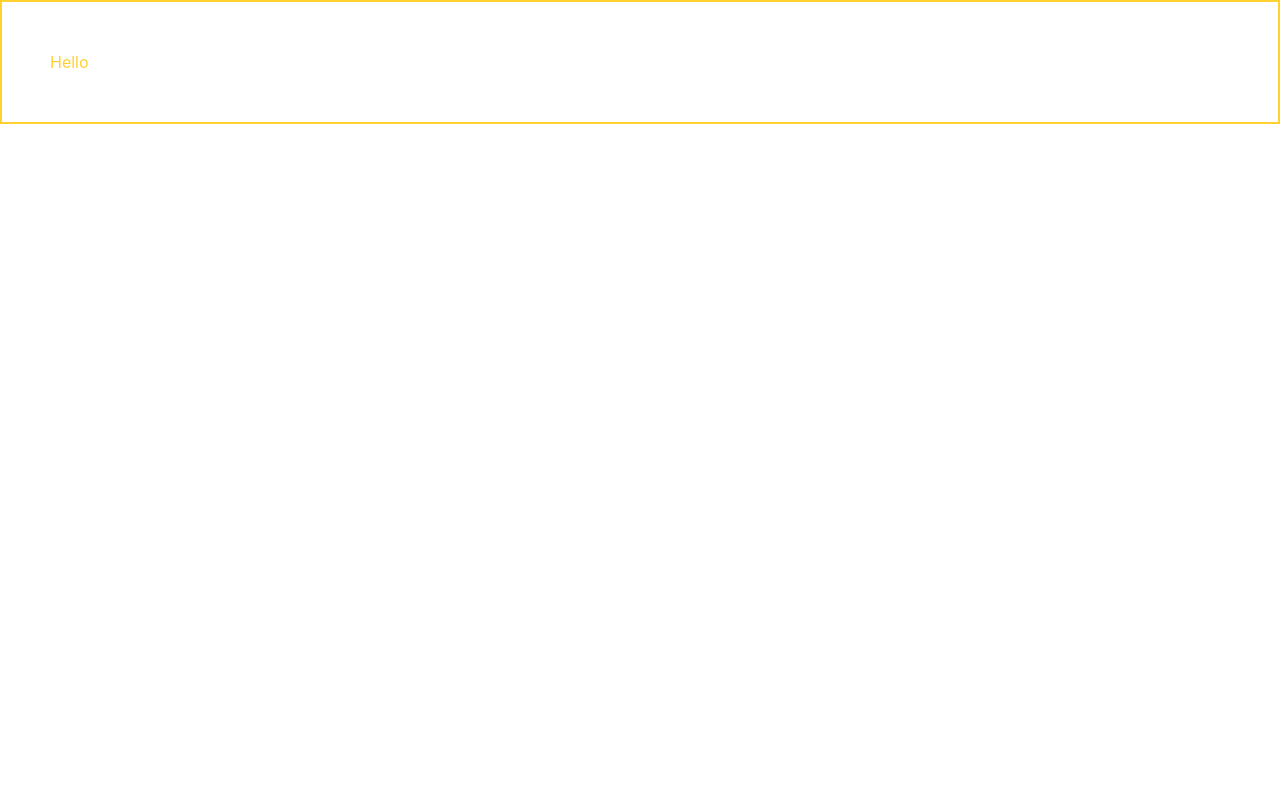
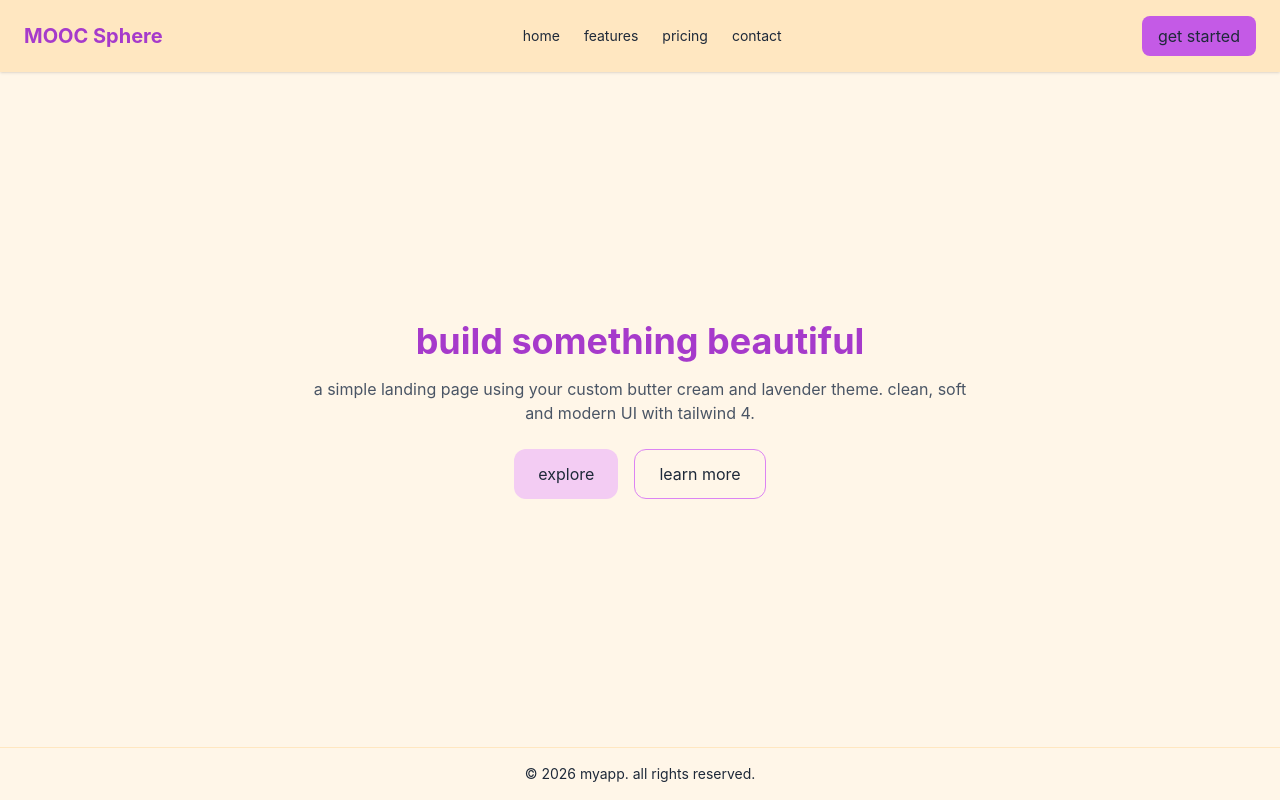
Before and after one commit to VishnuCheruvakkara/MOOC-Sphere, a React app in the folder frontend/: page / in a window 1280 px wide. Built offline with nearby package versions, Linux system fonts and the light colour scheme; the HTML template or start-up script is replaced by a standard one.

Commit message:
chore : frontend and backend folder struture implemented

```diff
--- a/frontend/src/App.jsx
+++ b/frontend/src/App.jsx
@@ -1,10 +1,63 @@
-
-
 function App() {
-
     return (
         <>
-            <h1 className="text-amber-300 p-12 border-2">Hello</h1>
+            <div className="min-h-screen flex flex-col bg-butter-cream-100 text-gray-800">
+                {/* header */}
+                <header className="flex items-center justify-between px-6 py-4 bg-butter-cream-300 shadow-sm">
+                    <h1 className="text-xl font-bold text-deep-lavender-500">
+                        MOOC Sphere
+                    </h1>
+
+                    <nav className="flex gap-6 text-sm">
+                        <a className="hover:text-light-violet-500" href="#">
+                            home
+                        </a>
+                        <a className="hover:text-light-violet-500" href="#">
+                            features
+                        </a>
+                        <a className="hover:text-light-violet-500" href="#">
+                            pricing
+                        </a>
+                        <a className="hover:text-light-violet-500" href="#">
+                            contact
+                        </a>
+                    </nav>
+
+                    <button className="px-4 py-2 rounded-lg bg-deep-lavender-400 text-white-cream-100 hover:bg-deep-lavender-500">
+                        get started
+                    </button>
+                </header>
+
+                {/* body */}
+                <main className="flex-1 flex items-center justify-center px-6">
+                    <div className="text-center max-w-2xl">
+                        <h2 className="text-4xl font-bold text-deep-lavender-500 mb-4">
+                            build something beautiful
+                        </h2>
+
+                        <p className="text-gray-600 mb-6">
+                            a simple landing page using your custom butter cream
+                            and lavender theme. clean, soft and modern UI with
+                            tailwind 4.
+                        </p>
+
+                        <div className="flex gap-4 justify-center">
+                            <button className="px-6 py-3 rounded-xl bg-soft-lavender-300 hover:bg-soft-lavender-400">
+                                explore
+                            </button>
+
+                            <button className="px-6 py-3 rounded-xl border border-deep-lavender-300 hover:bg-deep-lavender-100">
+                                learn more
+                            </button>
+                        </div>
+                    </div>
+                </main>
+
+                {/* footer */}
+                <footer className="px-6 py-4 text-center text-sm bg-white-cream-100 border-t border-butter-cream-300">
+                    <p>© 2026 myapp. all rights reserved.</p>
+                </footer>
+            </div>
         </>
     );
 }
--- a/frontend/src/index.css
+++ b/frontend/src/index.css
@@ -1 +1,65 @@
 @import "tailwindcss";
+
+/* root colors */
+:root {
+
+  /* butter cream */
+  --butter-cream-100: #FFF6E8;
+  --butter-cream-200: #FFEFD2;
+  --butter-cream-300: #FFE7C1;
+  --butter-cream-400: #FFD8A0;
+  --butter-cream-500: #F5C27A;
+
+  /* soft lavender */
+  --soft-lavender-100: #FDF2FD;
+  --soft-lavender-200: #F8D9F8;
+  --soft-lavender-300: #F3CCF3;
+  --soft-lavender-400: #E8A8E8;
+  --soft-lavender-500: #D98AD9;
+
+  /* light violet */
+  --light-violet-100: #F9EDFC;
+  --light-violet-200: #F0D2FA;
+  --light-violet-300: #E9A8F2;
+  --light-violet-400: #D67CE8;
+  --light-violet-500: #BF58D1;
+
+  /* deep lavender */
+  --deep-lavender-100: #F7E6FD;
+  --deep-lavender-200: #EFC9FA;
+  --deep-lavender-300: #DC84F3;
+  --deep-lavender-400: #C45AE6;
+  --deep-lavender-500: #A63ACB;
+}
+
+/* theme mapping */
+@theme {
+
+  /* butter cream */
+  --color-butter-cream-100: var(--butter-cream-100);
+  --color-butter-cream-200: var(--butter-cream-200);
+  --color-butter-cream-300: var(--butter-cream-300);
+  --color-butter-cream-400: var(--butter-cream-400);
+  --color-butter-cream-500: var(--butter-cream-500);
+
+  /* soft lavender */
+  --color-soft-lavender-100: var(--soft-lavender-100);
+  --color-soft-lavender-200: var(--soft-lavender-200);
+  --color-soft-lavender-300: var(--soft-lavender-300);
+  --color-soft-lavender-400: var(--soft-lavender-400);
+  --color-soft-lavender-500: var(--soft-lavender-500);
+
+  /* light violet */
+  --color-light-violet-100: var(--light-violet-100);
+  --color-light-violet-200: var(--light-violet-200);
+  --color-light-violet-300: var(--light-violet-300);
+  --color-light-violet-400: var(--light-violet-400);
+  --color-light-violet-500: var(--light-violet-500);
+
+  /* deep lavender */
+  --color-deep-lavender-100: var(--deep-lavender-100);
+  --color-deep-lavender-200: var(--deep-lavender-200);
+  --color-deep-lavender-300: var(--deep-lavender-300);
+  --color-deep-lavender-400: var(--deep-lavender-400);
+  --color-deep-lavender-500: var(--deep-lavender-500);
+}
--- /dev/null
+++ b/frontend/src/layout/userLayout.jsx
@@ -0,0 +1,11 @@
+import React from 'react'
+
+function userLayout() {
+  return (
+    <div>
+      Hello
+    </div>
+  )
+}
+
+export default userLayout
```
Also changed, not shown: frontend/src/routes/guards/requireAuth.jsx (added), frontend/src/routes/loaders/authLoader.jsx (added), frontend/src/routes/public.routes.jsx (added), frontend/src/routes/router.jsx (added), frontend/src/routes/user.routes.jsx (added).
